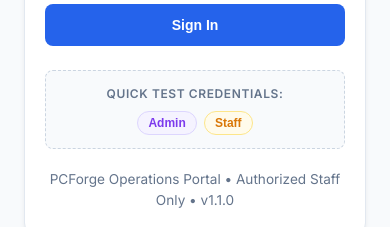
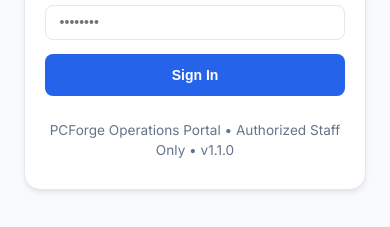
Before and after one commit to thisal-d/pc-forge, a React (Vite) app in the folder web/: page /login in a window 390 px wide. Shown: the part 509-736 px from the top of the page. Built offline with nearby package versions, Linux system fonts and the light colour scheme; no server answers.

Commit message:
fix(platform): remove quick fill demo credentials from mobile and web login for production

```diff
--- a/web/src/pages/Login.jsx
+++ b/web/src/pages/Login.jsx
@@ -56,11 +56,6 @@ export const Login = () => {
     }
   };
 
-  const fillCredentials = (quickEmail, quickPassword) => {
-    setEmail(quickEmail);
-    setPassword(quickPassword);
-    setError('');
-  };
 
   return (
     <div className="auth-container">
@@ -103,25 +98,6 @@ export const Login = () => {
           </button>
         </form>
 
-        <div className="demo-credentials-box">
-          <span className="demo-title">Quick Test Credentials:</span>
-          <div className="demo-chips">
-            <button
-              type="button"
-              className="chip chip-admin"
-              onClick={() => fillCredentials('admin@pcforge.com', 'Admin123!')}
-            >
-              Admin
-            </button>
-            <button
-              type="button"
-              className="chip chip-staff"
-              onClick={() => fillCredentials('staff@pcforge.com', 'Staff123!')}
-            >
-              Staff
-            </button>
-          </div>
-        </div>
 
         <p className="auth-footer">
           PCForge Operations Portal &bull; Authorized Staff Only &bull; v{APP_VERSION}
--- a/web/src/styles/pages/auth.css
+++ b/web/src/styles/pages/auth.css
@@ -51,50 +51,6 @@
   margin-bottom: 1.5rem;
 }
 
-.demo-credentials-box {
-  background: #f8fafc;
-  border: 1px dashed var(--border-hover);
-  border-radius: var(--radius-md);
-  padding: 0.85rem 1rem;
-  margin-bottom: 1.25rem;
-  text-align: center;
-}
-
-.demo-title {
-  display: block;
-  font-size: 0.75rem;
-  font-weight: 600;
-  color: var(--text-muted);
-  margin-bottom: 0.5rem;
-  text-transform: uppercase;
-  letter-spacing: 0.05em;
-}
-
-.demo-chips {
-  display: flex;
-  justify-content: center;
-  gap: 0.4rem;
-  flex-wrap: wrap;
-}
-
-.chip {
-  padding: 0.25rem 0.65rem;
-  border-radius: var(--radius-full);
-  font-size: 0.75rem;
-  font-weight: 600;
-  border: none;
-  cursor: pointer;
-  transition: opacity 0.15s ease;
-}
-
-.chip:hover {
-  opacity: 0.85;
-}
-
-.chip-admin { background: var(--accent-purple-light); color: var(--accent-purple); border: 1px solid var(--accent-purple-border); }
-.chip-staff { background: var(--warning-light); color: var(--warning-text); border: 1px solid var(--warning-border); }
-.chip-customer { background: var(--success-light); color: var(--success-text); border: 1px solid var(--success-border); }
-
 .auth-footer {
   text-align: center;
   font-size: 0.85rem;
```
Also changed, not shown: 2 other files (tests, documents, lock files or other folders).
